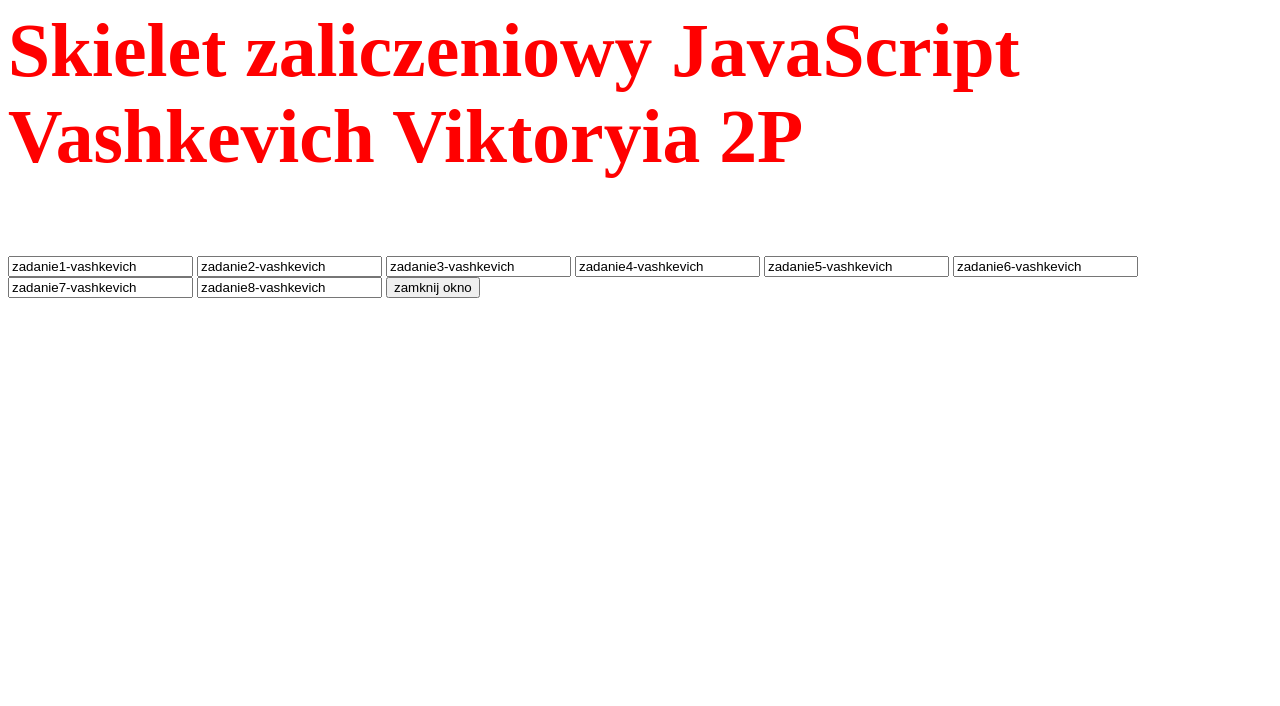
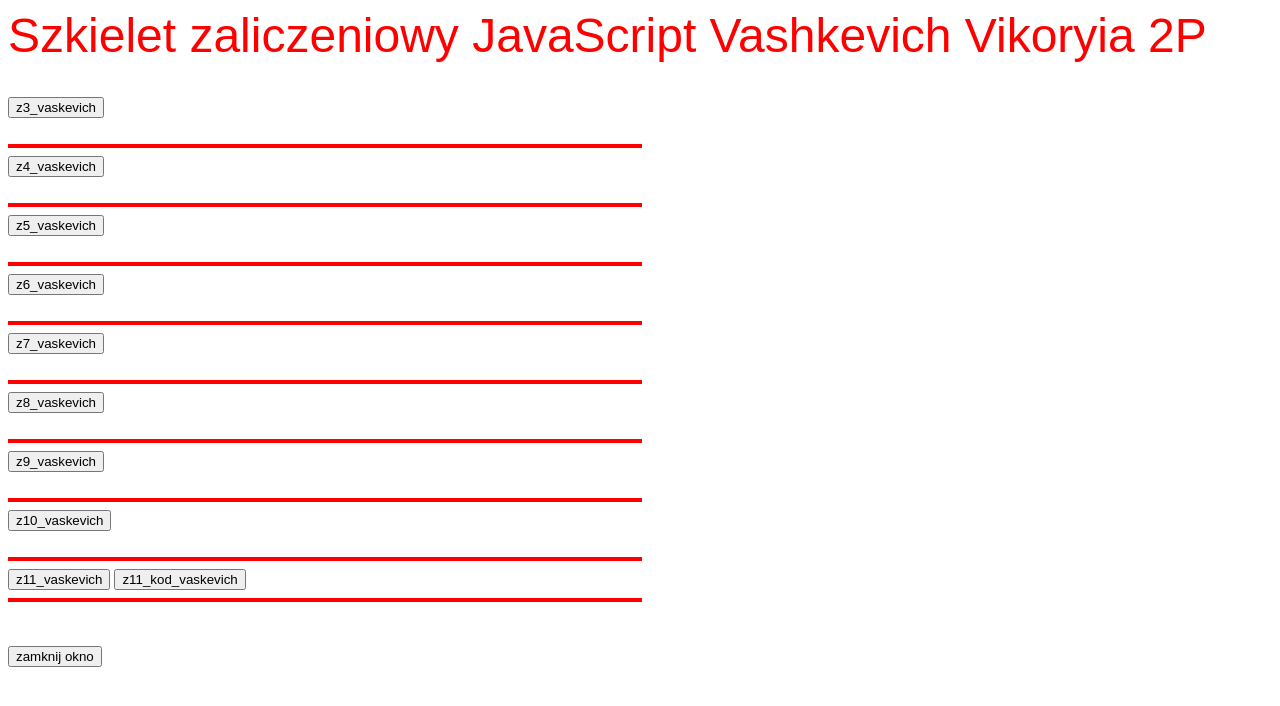
Before and after one commit to Viktoryia102/JS, a plain HTML site: page index.html in a window 1280 px wide. Drawn offline with Linux system fonts and the light colour scheme.

Commit message:
Update index.html

```diff
--- a/index.html
+++ b/index.html
@@ -1,18 +1,13 @@
 <html>
 <head>
-            <title>Vashkevich 2P</title>
+<title>Vashkevich Viktoryia</title>
+<p align="left"> <font color="red" size="7" face="Arial"> Szkielet zaliczeniowy JavaScript Vashkevich Vikoryia 2P</font></p><br>
  <script language="JavaScript">
-            function WinOpen_z1(){
-                  window.open("zadanie1_vash.html","okienko_z1","toolbar=no,directories=no,menubar=no,height=380,width=360,top=200,left=200");}
-
-            function WinOpen_z2(){
-            window.open("zadanie2_vash.html","okienko_z2","toolbar=no,directories=no,menubar=no,height=380,width=360,top=200,left=200");}
-
 function WinOpen_z3(){
 window.open("zadanie3_vash.html","okienko_z3","toolbar=no,directories=no,menubar=no,height=380,width=160,top=200,left=200");}
 
 function WinOpen_z4(){
-                  window.open("zadanie4_vash.html","okienko_z4","toolbar=no,directories=no,menubar=no,height=1200px,width=1000px"); }
+window.open("zadanie4_vash.html","okienko_z4","toolbar=no,directories=no,menubar=no,height=1200px,width=1000px");}
 
 function WinOpen_z5(){
 window.open("zadanie5_vash.html","okienko_z5","toolbar=no,directories=no,menubar=no,height=200px,width=600px, top=600, left=450");}
@@ -26,23 +21,54 @@
 function WinOpen_z8(){
 window.open("zadanie8_vash.html","okienko_z8","toolbar=no,directories=no,menubar=no,height=200px,width=650px, top=600, left=450");}
 
-            function okno_zamknij(){
-                  window.close() }
+function WinOpen_z9(){
+window.open("zadanie9_vash.html","okienko_z9","toolbar=no,directories=no,menubar=no,height=200px,width=650px, top=600, left=450");}
+
+function WinOpen_z10(){
+window.open("zadanie10_vash.html","okienko_z10","toolbar=no,directories=no,menubar=no,height=200px,width=650px, top=600, left=450");}
+
+function WinOpen_z11(){
+window.open("zadanie11_vash.html","okienko_z11","toolbar=no,directories=no,menubar=no,height=200px,width=650px, top=600, left=450");}
+
+function WinOpen_z11_kod(){
+window.open("zadanie11_kod_vash.html","okienko_z11_kod","toolbar=no,directories=no,menubar=no,height=1200px,width=1000px");}
+
+ function okno_zamknij()
+ {
+ window.close()
+ }
  </script>
  </head>
 <body>
+ <form>
+ <input type="button" name="z3" value="z3_vaskevich" onclick="WinOpen_z3(' ')"> <br><br>
+<HR SIZE=4 WIDTH=50% ALIGN=LEFT COLOR=red>
 
-      <p style="font-size: 2cm; color: red; font-weight: bolder;">Skielet zaliczeniowy JavaScript Vashkevich Viktoryia 2P</p>
+ <input type="button" name="z4" value="z4_vaskevich" onclick="WinOpen_z4(' ')"> <br><br>
+<HR SIZE=4 WIDTH=50% ALIGN=LEFT COLOR=red>
 
-   <form>
-      <input type="button_z1" name="zadanie1" value="zadanie1-vashkevich" onclick="WinOpen_z1(' ')">
-      <input type="button_z2" name="zadanie2" value="zadanie2-vashkevich" onclick="WinOpen_z2(' ')">
-      <input type="button_z3" name="zadanie3" value="zadanie3-vashkevich" onclick="WinOpen_z3(' ')">
-      <input type="button_z4" name="zadanie4" value="zadanie4-vashkevich" onclick="WinOpen_z4(' ')">
-      <input type="button_z5" name="zadanie5" value="zadanie5-vashkevich" onclick="WinOpen_z5(' ')">
-      <input type="button_z6" name="zadanie6" value="zadanie6-vashkevich" onclick="WinOpen_z6(' ')">
-      <input type="button_z7" name="zadanie7" value="zadanie7-vashkevich" onclick="WinOpen_z7(' ')">
-      <input type="button_z8" name="zadanie8" value="zadanie8-vashkevich" onclick="WinOpen_z8(' ')">
+ <input type="button" name="z5" value="z5_vaskevich" onclick="WinOpen_z5(' ')"> <br><br>
+<HR SIZE=4 WIDTH=50% ALIGN=LEFT COLOR=red>
+
+ <input type="button" name="z6" value="z6_vaskevich" onclick="WinOpen_z6(' ')"> <br><br>
+<HR SIZE=4 WIDTH=50% ALIGN=LEFT COLOR=red>
+
+ <input type="button" name="z7" value="z7_vaskevich" onclick="WinOpen_z7(' ')"> <br><br>
+<HR SIZE=4 WIDTH=50% ALIGN=LEFT COLOR=red>
+
+ <input type="button" name="z8" value="z8_vaskevich" onclick="WinOpen_z8(' ')"> <br><br>
+<HR SIZE=4 WIDTH=50% ALIGN=LEFT COLOR=red>
+
+ <input type="button" name="z9" value="z9_vaskevich" onclick="WinOpen_z9(' ')"> <br><br>
+<HR SIZE=4 WIDTH=50% ALIGN=LEFT COLOR=red>
+
+ <input type="button" name="z10" value="z10_vaskevich" onclick="WinOpen_z10(' ')"> <br><br>
+<HR SIZE=4 WIDTH=50% ALIGN=LEFT COLOR=red>
+
+ <input type="button" name="z11" value="z11_vaskevich" onclick="WinOpen_z11(' ')">
+ <input type="button" name="z11" value="z11_kod_vaskevich" onclick="WinOpen_z11_kod(' ')">
+<HR SIZE=4 WIDTH=50% ALIGN=LEFT COLOR=red>
+<br><br>
 <input type="button" value="zamknij okno" onclick="okno_zamknij()"/>
  </form>
 </body>
```
Lines whose indentation alone changed are shown as unchanged.
